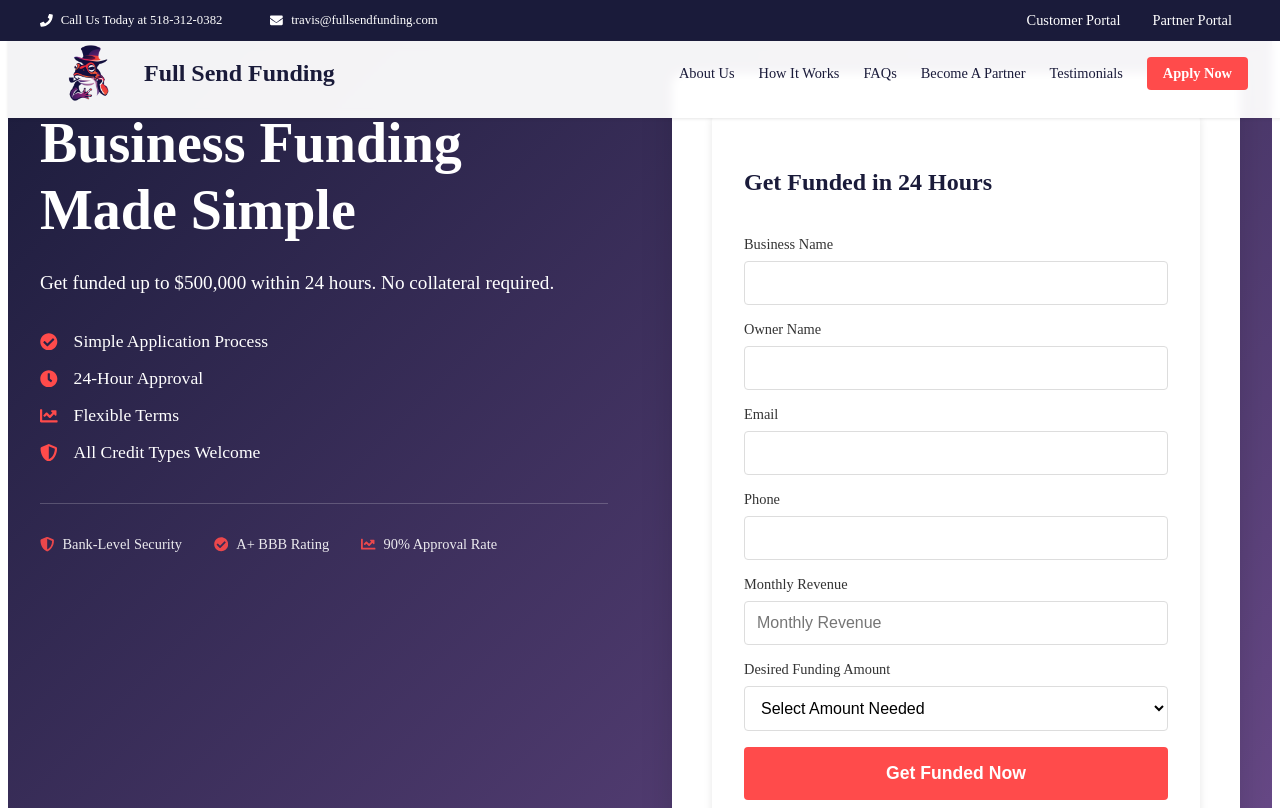
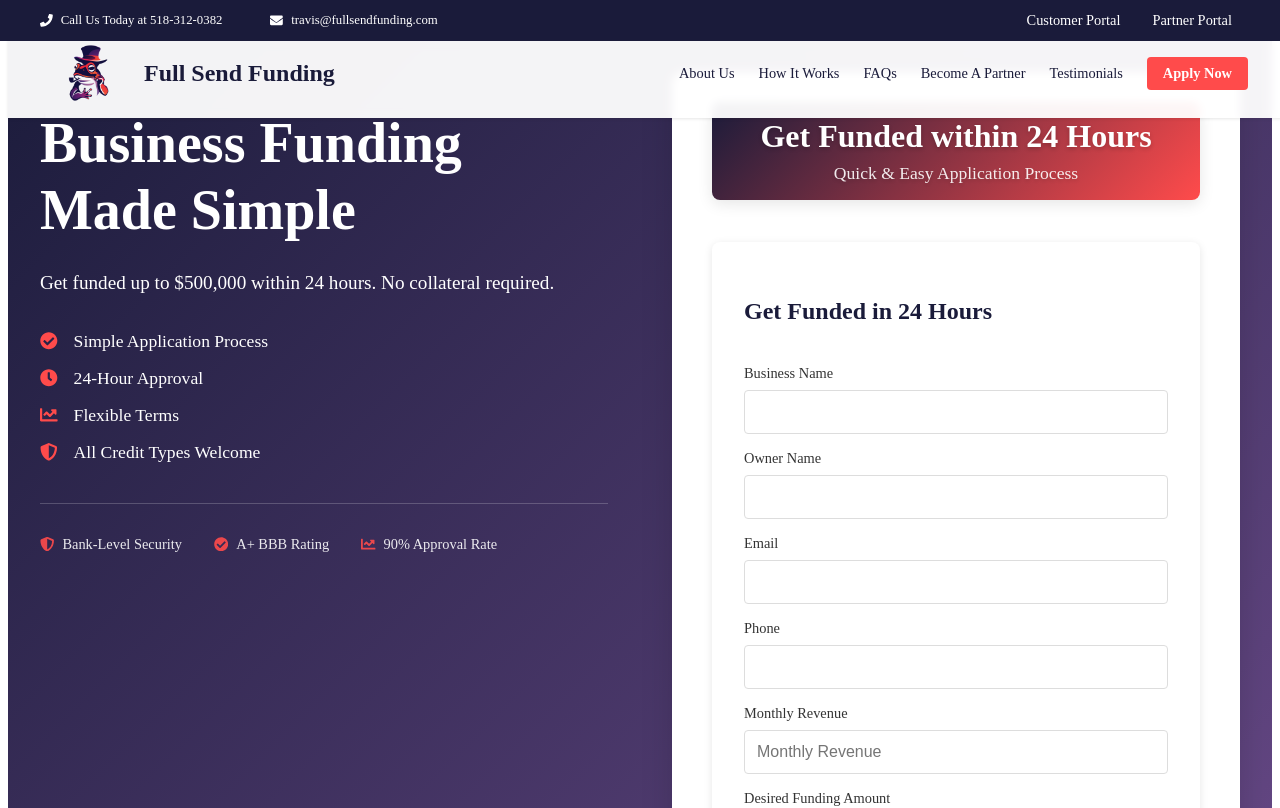
Before and after one commit to TravisYule/fullsendfunding, a React (Create React App) app: page / in a window 1280 px wide. Shown: the top 808 px of the page. Built offline with nearby package versions, Linux system fonts and the light colour scheme; no server answers.

Commit message:
Enhance funding timeline text styling in Hero section

```diff
--- a/src/components/Hero/Hero.jsx
+++ b/src/components/Hero/Hero.jsx
@@ -143,6 +143,32 @@ const TrustItem = styled.div`
   }
 `;
 
+const FundingHighlight = styled.div`
+  background: linear-gradient(135deg, ${props => props.theme.colors.primary}, ${props => props.theme.colors.secondary});
+  padding: 1rem 2rem;
+  border-radius: 8px;
+  margin-bottom: 2rem;
+  box-shadow: 0 4px 15px rgba(0,0,0,0.1);
+  transform: translateY(-10px);
+`;
+
+const HighlightText = styled.h2`
+  color: white;
+  font-size: 2rem;
+  margin: 0;
+  text-align: center;
+  font-weight: 700;
+  text-shadow: 0 2px 4px rgba(0,0,0,0.2);
+
+  span {
+    display: block;
+    font-size: 1.1rem;
+    opacity: 0.9;
+    margin-top: 0.5rem;
+    font-weight: 400;
+  }
+`;
+
 const featureVariants = {
   hidden: { opacity: 0, x: -20 },
   visible: i => ({
@@ -223,6 +249,12 @@ const Hero = () => {
           animate={{ opacity: 1, y: 0 }}
           transition={{ duration: 0.6, delay: 0.4 }}
         >
+          <FundingHighlight>
+            <HighlightText>
+              Get Funded within 24 Hours
+              <span>Quick & Easy Application Process</span>
+            </HighlightText>
+          </FundingHighlight>
           <QuickApplicationForm />
         </QuickForm>
       </Content>
```
